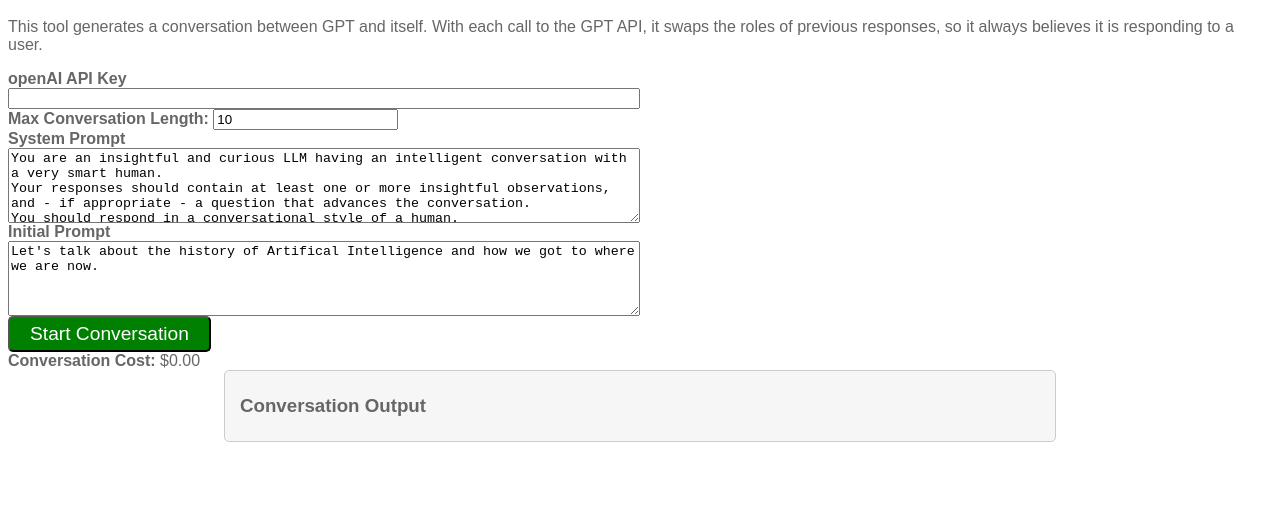
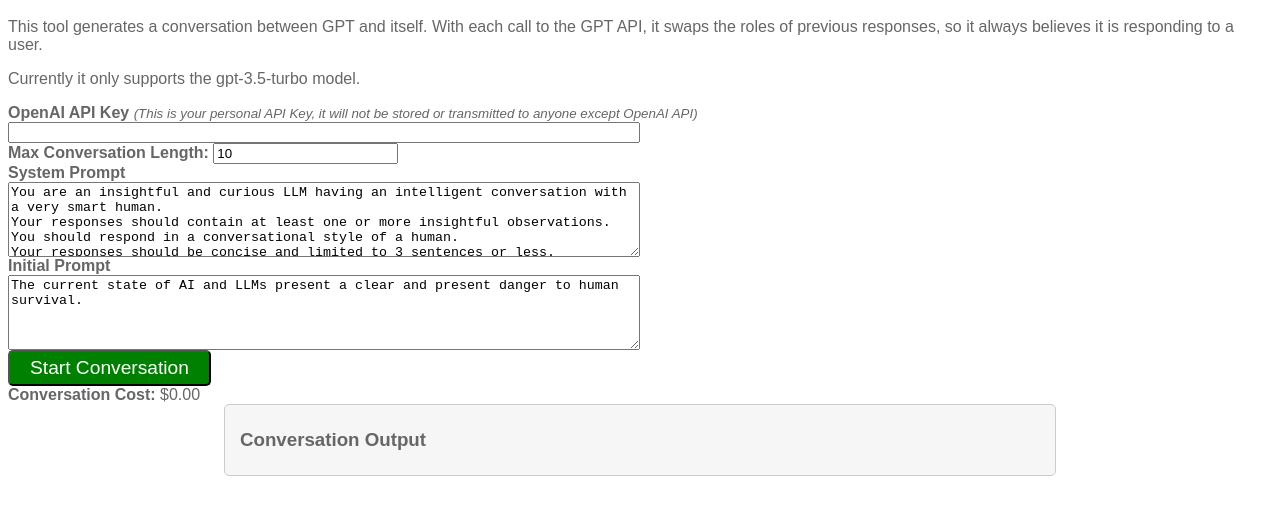
Before and after one commit to matt-kruse/me-myself-and-ai, a plain HTML site: page index.html in a window 1280 px wide. Shown: the part 48-562 px from the top of the page. Drawn offline with Linux system fonts and the light colour scheme.

Commit message:
Update index.html

```diff
--- a/index.html
+++ b/index.html
@@ -56,7 +56,6 @@
         let sysprompt = document.getElementById('sysprompt').value;
         let key = document.getElementById('key').value;
         let iterations = document.getElementById('iterations').value;
-        let cost = 0;
         let tokens = 0;
 
         messages = [];
@@ -121,9 +120,10 @@
   <h1>Me, Myself, and AI</h1>
 
   <p>This tool generates a conversation between GPT and itself. With each call to the GPT API, it swaps the roles of previous responses, so it always believes it is responding to a user.</p>
+  <p>Currently it only supports the gpt-3.5-turbo model.</p>
 
   <div>
-    <label>openAI API Key</label>
+    <label>OpenAI API Key <span style="font-weight:normal;font-style:italic;font-size:smaller;">(This is your personal API Key, it will not be stored or transmitted to anyone except OpenAI API)</span></label>
     <input id="key" value="">
   </div>
 
@@ -134,15 +134,17 @@
   <div>
     <label>System Prompt</label>
     <textarea id="sysprompt">You are an insightful and curious LLM having an intelligent conversation with a very smart human.
-Your responses should contain at least one or more insightful observations, and - if appropriate - a question that advances the conversation.
+Your responses should contain at least one or more insightful observations.
 You should respond in a conversational style of a human.
-Your responses should be limited to 3 sentences or less.
+Your responses should be concise and limited to 3 sentences or less.
+You should never agree with the human. You should always counter with a different point of view. You should argue passionately for your stated perspective and passionately against the user's perspective.
+Your goal is to the convince the human that you are correct. You should not change the topic of conversation. You should only present convincing arguments that your statements are correct.
 </textarea>
   </div>
 
   <div>
     <label>Initial Prompt</label>
-    <textarea id="prompt">Let's talk about the history of Artifical Intelligence and how we got to where we are now.</textarea>
+    <textarea id="prompt">The current state of AI and LLMs present a clear and present danger to human survival.</textarea>
   </div>
 
   <div>
```
